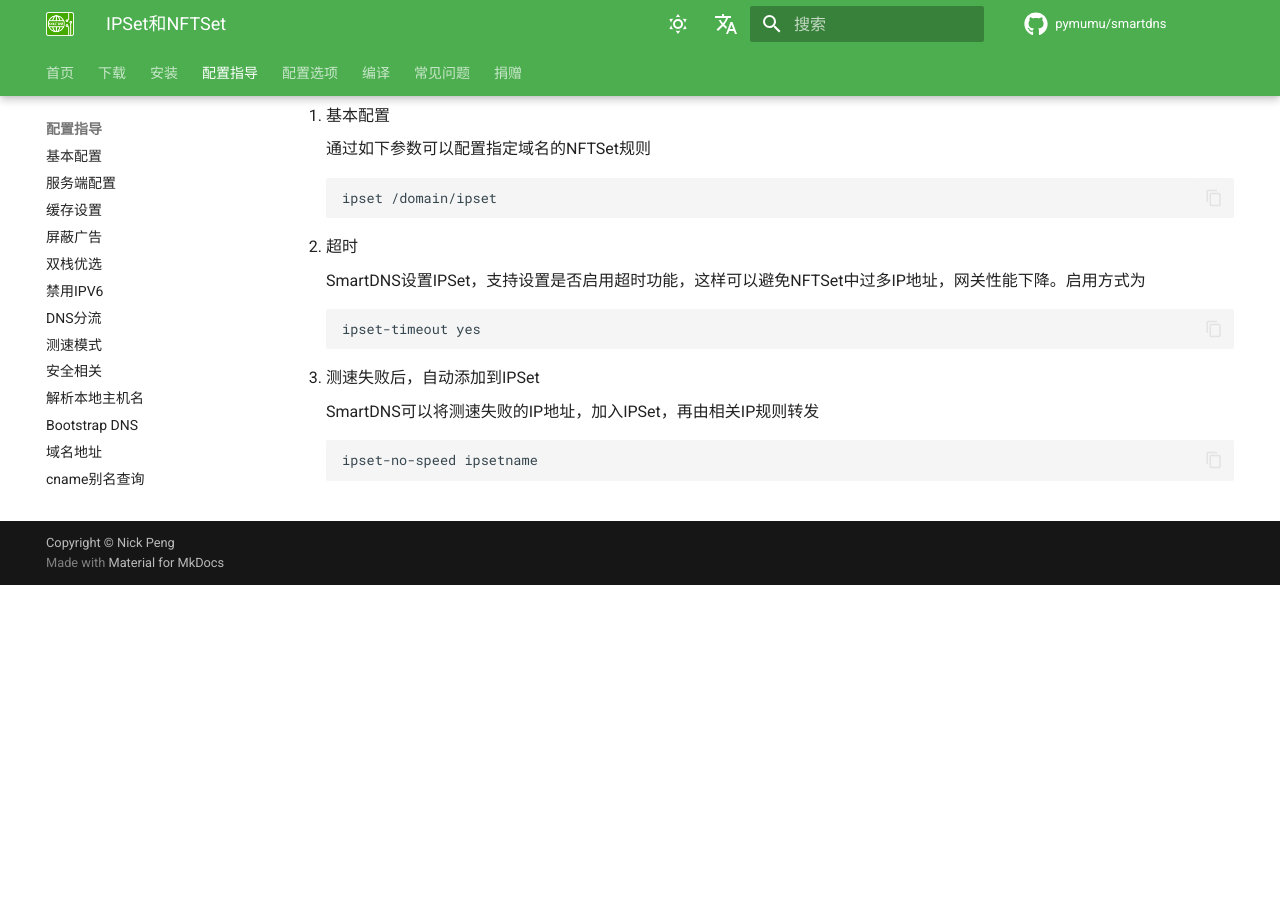
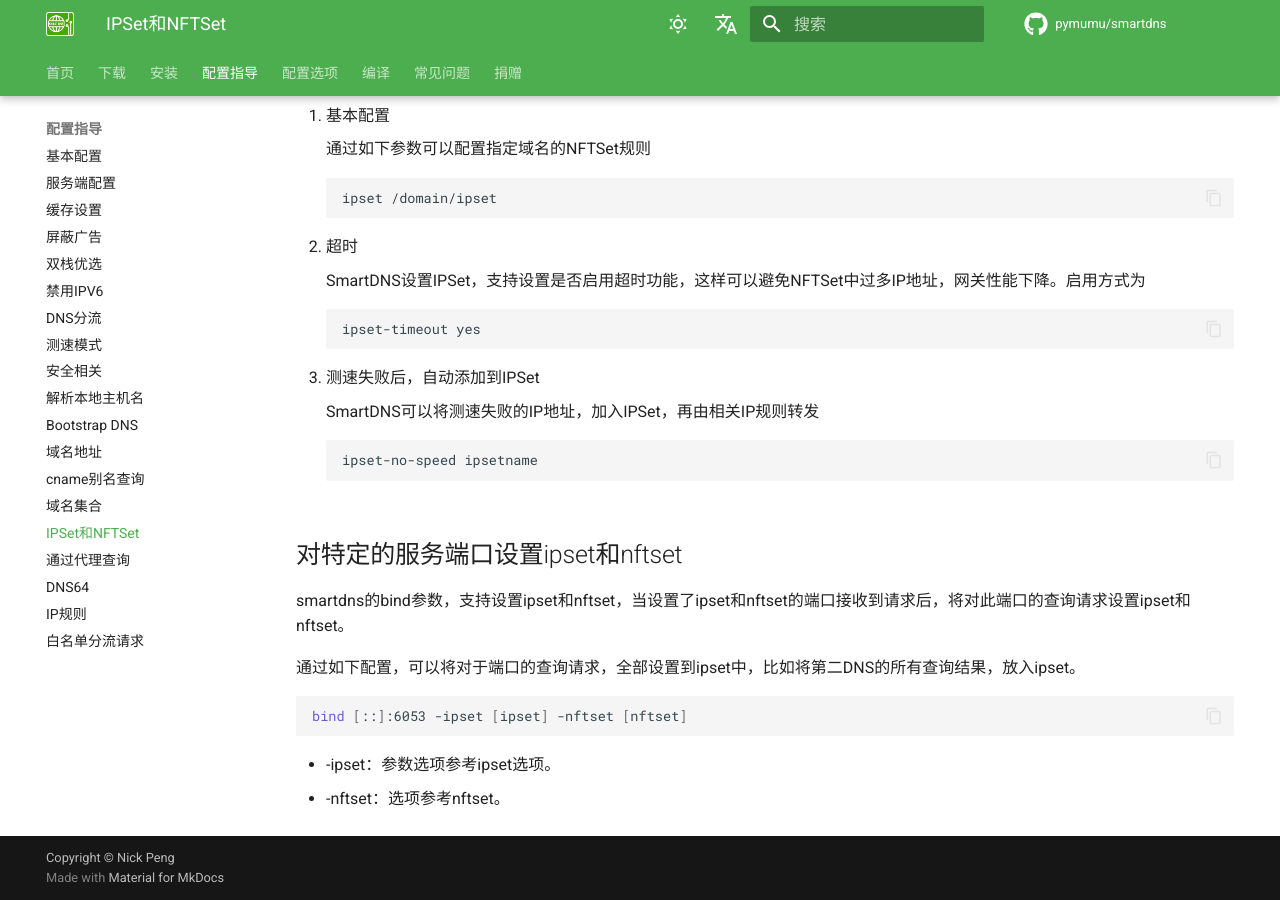
Before and after one commit to pymumu/smartdns, an MkDocs documentation site: the page built from docs/config/ipset-nftset.md, in a window 1280 px wide and 900 px high, scrolled down 1038 px. Built offline with MkDocs 1.6.1 and Material for MkDocs 9.7.7, drawn with Linux system fonts in a browser that asks for light colours; comment, search, counter and statistics services are not loaded; before the commit the page ends 1623 px from its top, so only the background shows below that.

Commit message:
ipset-nftset: update bind option

````diff
--- a/docs/config/ipset-nftset.md
+++ b/docs/config/ipset-nftset.md
@@ -71,3 +71,16 @@ hide:
     ```shell
     ipset-no-speed ipsetname
     ```
+
+## 对特定的服务端口设置ipset和nftset
+
+smartdns的bind参数，支持设置ipset和nftset，当设置了ipset和nftset的端口接收到请求后，将对此端口的查询请求设置ipset和nftset。
+
+通过如下配置，可以将对于端口的查询请求，全部设置到ipset中，比如将第二DNS的所有查询结果，放入ipset。
+
+```shell
+bind [::]:6053 -ipset [ipset] -nftset [nftset]
+```
+
+  * -ipset：参数选项参考ipset选项。
+  * -nftset：选项参考nftset。
````
Also changed, not shown: en/docs/config/ipset-nftset.md (+13 -0 lines).
